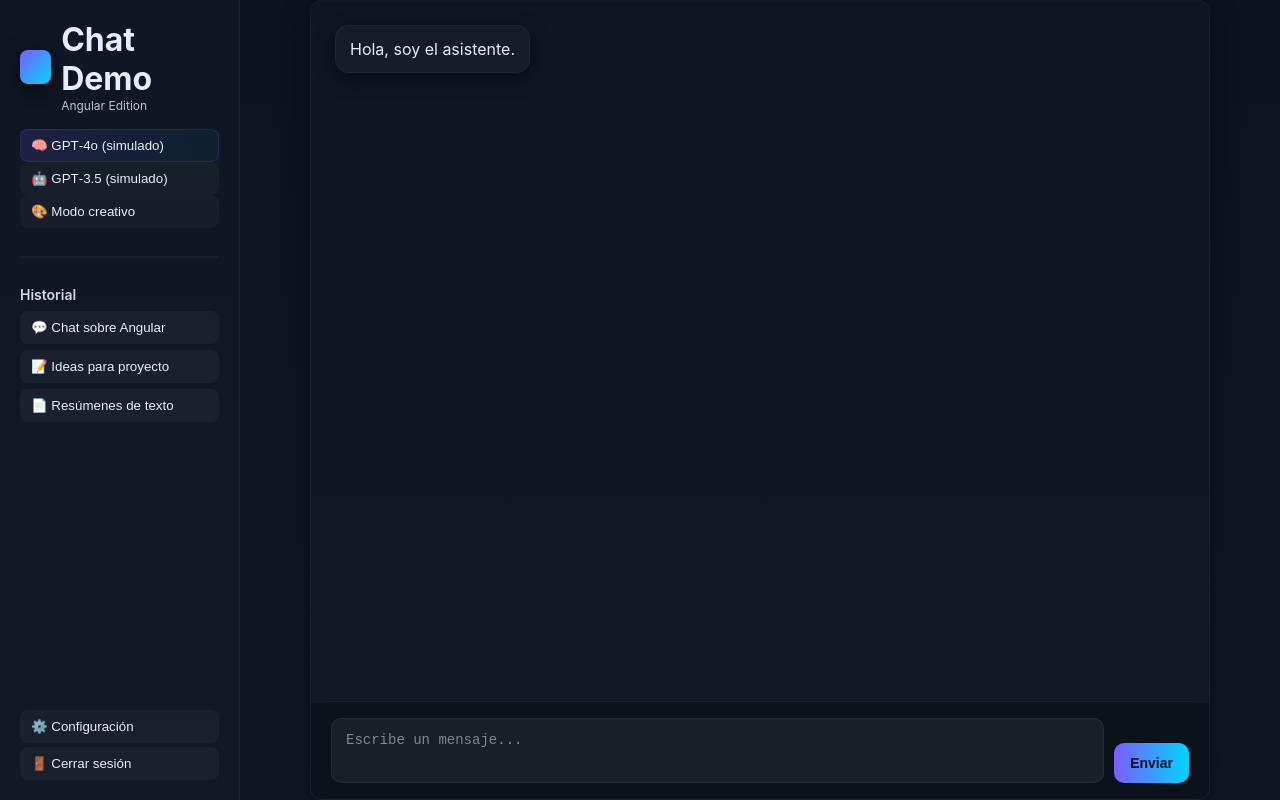
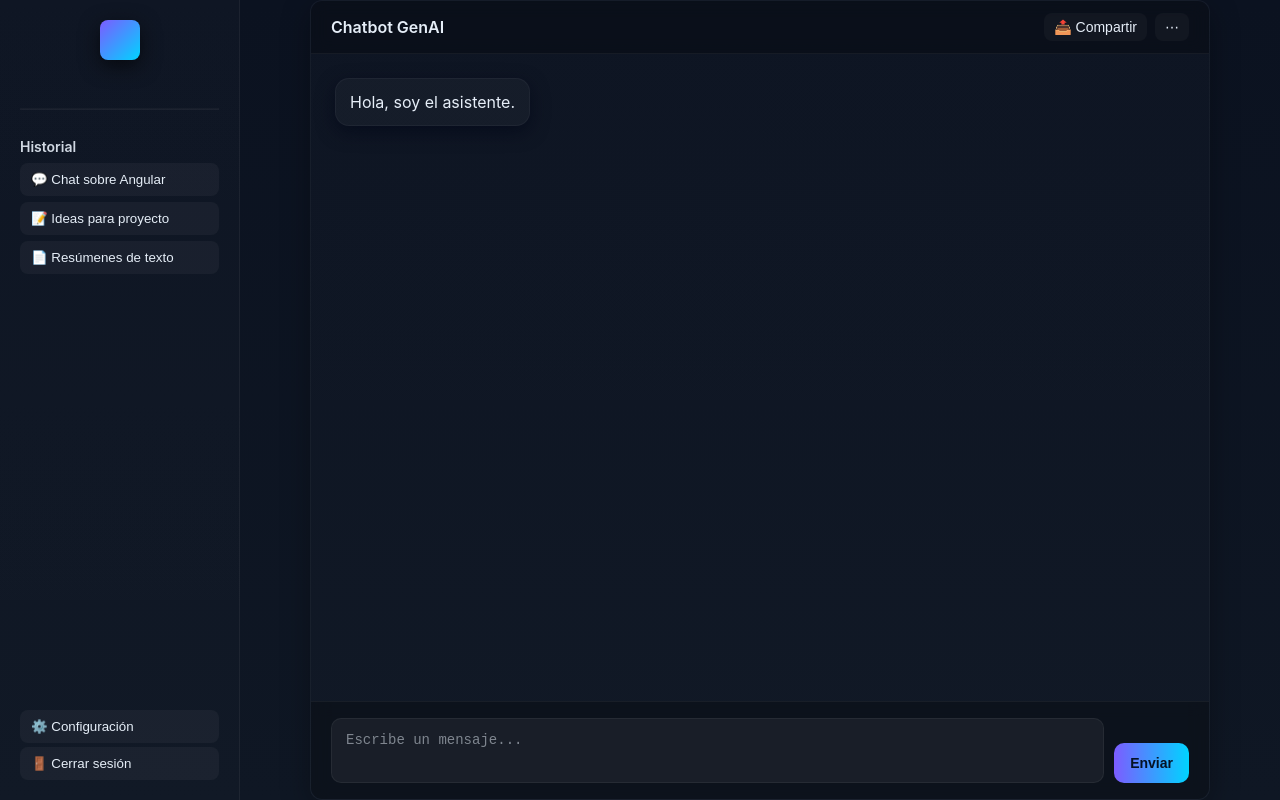
Before and after one commit to chemabravoh-ship-it/genai-poc, an Angular app: page / in a window 1280 px wide. Built offline with nearby package versions, Linux system fonts and the light colour scheme.

Commit message:
feat: header added

```diff
--- a/src/app/app.component.html
+++ b/src/app/app.component.html
@@ -1,18 +1,8 @@
 <!-- === SIDEBAR === -->
 <div class="sidebar">
+  <!-- BRAND: solo logo -->
   <div class="brand">
     <div class="logo"></div>
-    <div>
-      <h1>Chat Demo</h1>
-      <div style="font-size: 12px; opacity: 0.8">Angular Edition</div>
-    </div>
-  </div>
-
-  <!-- MODELS -->
-  <div class="models">
-    <button class="active">🧠 GPT‑4o (simulado)</button>
-    <button>🤖 GPT‑3.5 (simulado)</button>
-    <button>🎨 Modo creativo</button>
   </div>
 
   <hr style="border-color: rgba(255, 255, 255, 0.05); margin: 12px 0" />
@@ -37,12 +27,23 @@
 <!-- === MAIN CHAT === -->
 <div class="main-container">
   <main class="chat-wrap">
+    <!-- HEADER FIJO -->
+    <div class="chat-header">
+      <div class="title">Chatbot GenAI</div>
+      <div class="actions">
+        <button class="share-btn">📤 Compartir</button>
+        <button class="menu-btn">⋯</button>
+      </div>
+    </div>
+
+    <!-- SECCIÓN MENSAJES -->
     <section #messages class="messages">
       <div *ngFor="let msg of messagesList" class="msg" [ngClass]="msg.role">
         <div class="content">{{ msg.text }}</div>
       </div>
     </section>
 
+    <!-- COMPOSER -->
     <form class="composer" (ngSubmit)="sendMessage()">
       <textarea
         [(ngModel)]="userInput"
--- a/src/app/app.component.ts
+++ b/src/app/app.component.ts
@@ -45,7 +45,6 @@ export class AppComponent {
     textarea.style.height = textarea.scrollHeight + 'px';
   }
 
-  // Método para generar respuestas simuladas
   getSimulatedResponse(): string {
     const responses = [
       '¡Entendido!',
--- a/src/styles.scss
+++ b/src/styles.scss
@@ -39,50 +39,17 @@ body {
 /* BRAND */
 .sidebar .brand {
   display: flex;
+  justify-content: center;
   align-items: center;
-  gap: 10px;
+  padding-bottom: 20px;
 }
 
 .sidebar .logo {
-  width: 34px;
-  height: 34px;
+  width: 40px;
+  height: 40px;
   border-radius: 8px;
   background: linear-gradient(135deg, #7c5cff, #00d4ff);
   box-shadow: 0 6px 20px rgba(0, 0, 0, 0.6);
-}
-
-/* BUTTONS: Models, History, Settings */
-.sidebar .models button,
-.sidebar .history button,
-.sidebar .settings button {
-  width: 100%;
-  padding: 8px 10px;
-  border-radius: 8px;
-  border: 1px solid transparent;
-  background: rgba(255, 255, 255, 0.03);
-  color: #e6eef8;
-  text-align: left;
-  cursor: pointer;
-  display: flex;
-  align-items: center;
-  gap: 6px;
-  transition: all 0.2s ease;
-}
-
-.sidebar .models button.active,
-.sidebar .history button.active {
-  background: linear-gradient(
-    90deg,
-    rgba(124, 92, 255, 0.14),
-    rgba(0, 212, 255, 0.05)
-  );
-  border-color: rgba(124, 92, 255, 0.18);
-}
-
-.sidebar .models button:hover,
-.sidebar .history button:hover,
-.sidebar .settings button:hover {
-  background: rgba(124, 92, 255, 0.15);
 }
 
 /* HISTORIAL */
@@ -102,7 +69,18 @@ body {
 }
 
 .sidebar .history ul li button {
+  width: 100%;
+  padding: 8px 10px;
+  border-radius: 8px;
+  border: 1px solid transparent;
   background: rgba(255, 255, 255, 0.04);
+  color: #e6eef8;
+  text-align: left;
+  cursor: pointer;
+  display: flex;
+  align-items: center;
+  gap: 6px;
+  transition: all 0.2s ease;
 }
 
 .sidebar .history ul li button:hover {
@@ -113,12 +91,35 @@ body {
   );
 }
 
-/* SETTINGS */
+/* SETTINGS: igual estilo que history */
 .sidebar .settings {
   margin-top: auto;
   display: flex;
   flex-direction: column;
   gap: 4px;
+}
+
+.sidebar .settings button {
+  width: 100%;
+  padding: 8px 10px;
+  border-radius: 8px;
+  border: 1px solid transparent;
+  background: rgba(255, 255, 255, 0.04);
+  color: #e6eef8;
+  text-align: left;
+  cursor: pointer;
+  display: flex;
+  align-items: center;
+  gap: 6px;
+  transition: all 0.2s ease;
+}
+
+.sidebar .settings button:hover {
+  background: linear-gradient(
+    90deg,
+    rgba(124, 92, 255, 0.2),
+    rgba(0, 212, 255, 0.1)
+  );
 }
 
 /* === MAIN CONTAINER === */
@@ -136,7 +137,7 @@ body {
 /* === CHAT WRAP === */
 .chat-wrap {
   display: grid;
-  grid-template-rows: 1fr auto;
+  grid-template-rows: auto 1fr auto; /* header + messages + composer */
   width: 900px;
   max-width: 90%;
   height: 100%;
@@ -149,6 +150,49 @@ body {
   border-radius: 12px;
   box-shadow: 0 8px 30px rgba(0, 0, 0, 0.3);
   overflow: hidden;
+}
+
+/* === HEADER FIJO === */
+.chat-header {
+  display: flex;
+  justify-content: space-between;
+  align-items: center;
+  padding: 12px 20px;
+  background: rgba(0, 0, 0, 0.25);
+  backdrop-filter: blur(8px);
+  border-bottom: 1px solid rgba(255, 255, 255, 0.05);
+  position: sticky;
+  top: 0;
+  z-index: 10;
+}
+
+.chat-header .title {
+  font-weight: 600;
+  font-size: 16px;
+  color: #e6eef8;
+}
+
+.chat-header .actions {
+  display: flex;
+  align-items: center;
+  gap: 8px;
+}
+
+.share-btn,
+.menu-btn {
+  padding: 6px 10px;
+  border-radius: 8px;
+  border: none;
+  background: rgba(255, 255, 255, 0.03);
+  color: #e6eef8;
+  cursor: pointer;
+  font-size: 14px;
+  transition: all 0.2s ease;
+}
+
+.share-btn:hover,
+.menu-btn:hover {
+  background: rgba(124, 92, 255, 0.15);
 }
 
 /* === MENSAJES === */
```
